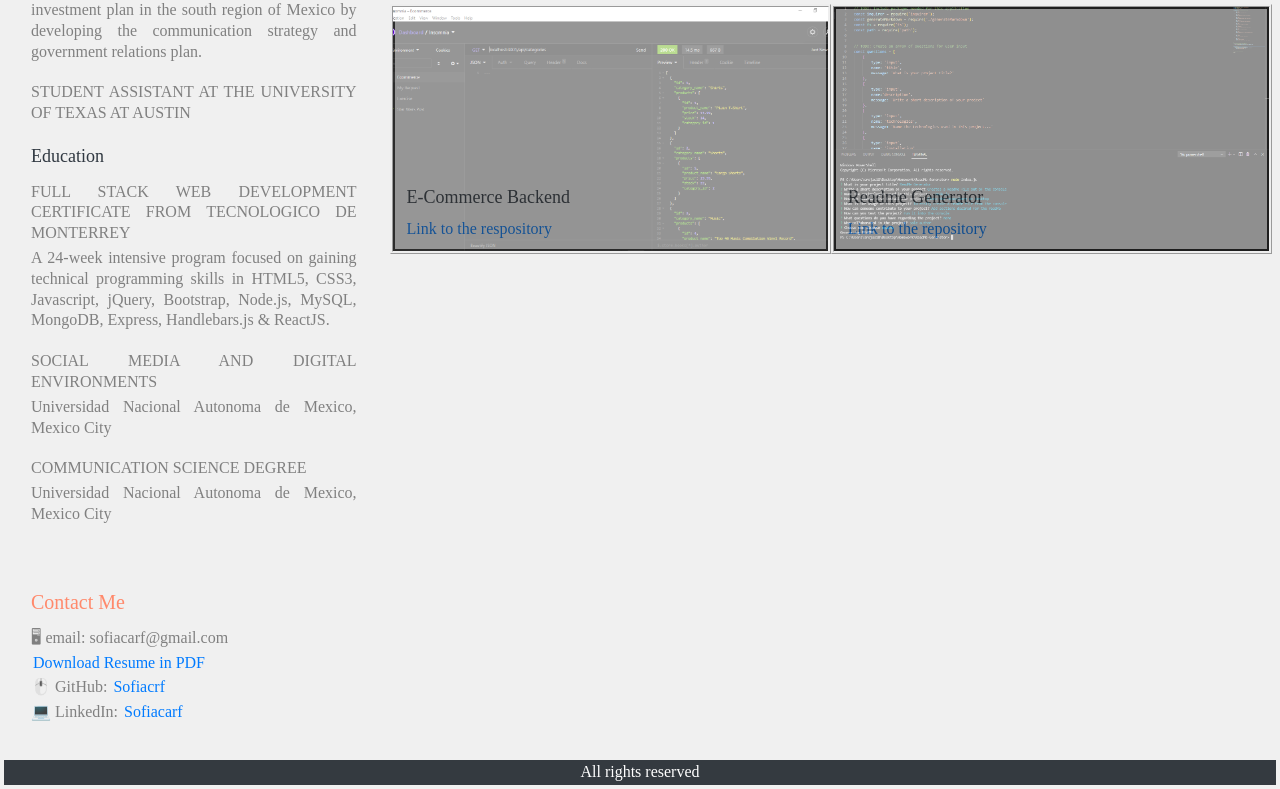
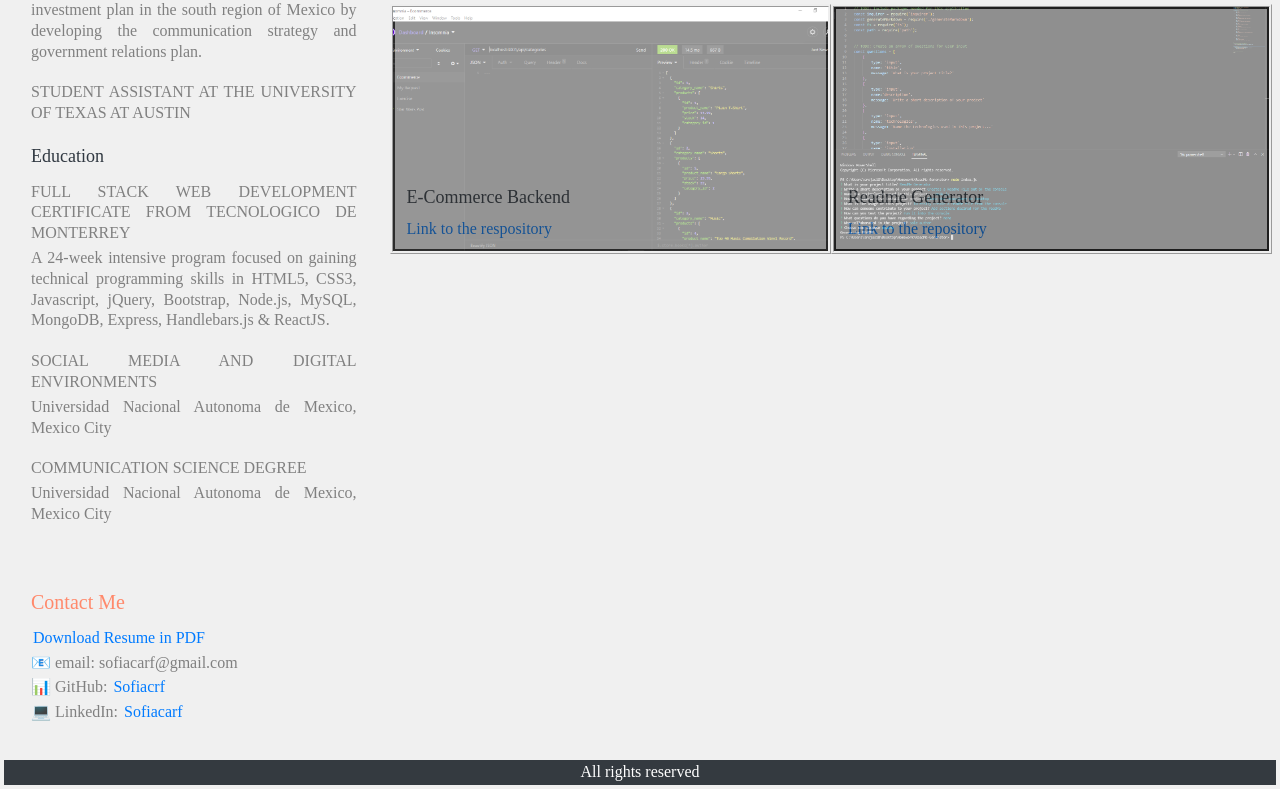
Before and after one commit to Sofiacrf/My-Portfolio, a plain HTML site: page index.html in a window 1280 px wide. Shown: the part 1202-1991 px from the top of the page. Drawn offline with nearby package versions, Linux system fonts and the light colour scheme; a web font is replaced by a local one.

Commit message:
updated contact me section

```diff
--- a/index.html
+++ b/index.html
@@ -95,11 +95,11 @@
       <section id="clic-contact-me" class="aside-contact-me">
         <h2>Contact Me</h2>
         <ul>
-          <li>🖥 email: sofiacarf@gmail.com</li>
           <li>
             <a href="resume.html">Download Resume in PDF</a>
           </li>
-          <li>🖱️ GitHub: <a href="https://github.com/Sofiacrf">Sofiacrf</a></li>
+          <li>📧 email: sofiacarf@gmail.com</li>
+          <li>📊 GitHub: <a href="https://github.com/Sofiacrf">Sofiacrf</a></li>
           <li>💻 LinkedIn: <a href="https://www.linkedin.com/in/sofiacarf/">Sofiacarf</a></li>
         </ul>
       </section>
```
Also changed, not shown: resume.html (+1 -1 lines), 2 other files.
